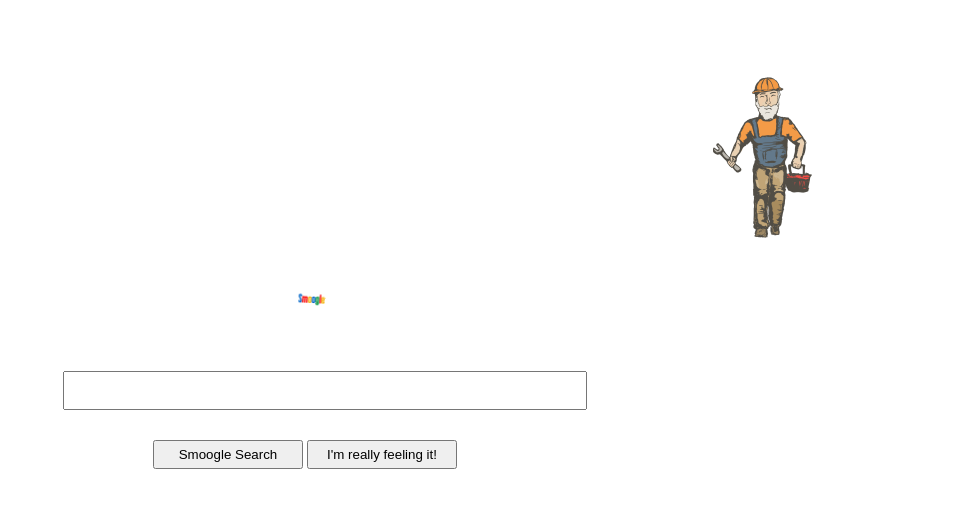
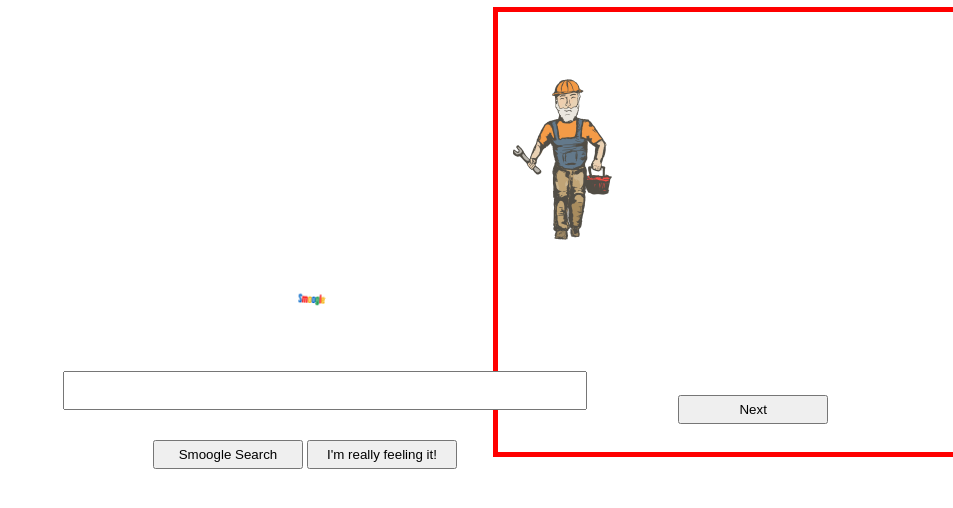
Before and after one commit to brettratner/Smoogle, a plain HTML site: page index.html in a window 1280 px wide. Shown: the whole page, without its empty margins (327-1280 px from the left). Drawn offline with nearby package versions, Linux system fonts and the light colour scheme.

Commit message:
added the story box in the top left to give instructions

```diff
--- a/index.html
+++ b/index.html
@@ -11,6 +11,7 @@
   <body id = "body">
   <div id="story">
     <img id="repairMan" src="repairman.png" width="100" height="175">
+      <button id="next"> Next </button>
   </div>
 
 
--- a/styles.css
+++ b/styles.css
@@ -12,6 +12,21 @@
 
 
 }
+
+#story {
+    position: fixed;
+    width: 500px;
+    display: block;
+    margin-left:84%;
+    left: 0;
+    top: 29%;
+	height: 55%;
+	 border-style: solid;
+    border-width: 5px;
+    border-color: red;
+}
+
+
 #loader{
 	position: fixed;
 	display: block;
@@ -23,10 +38,17 @@
 
 }
 #repairMan{
-	z-index: 10;
+    z-index: 10;
+    position: fixed;
+    margin-top: 12%;
+    margin-left: 3%;
+}
+#next{
+	top: 87%;
 	position: fixed;
-	margin-top: -50%;
-	margin-left: 130%;
+	left: 36%;
+}
+
 }
 body{
 	height: 100vh;
```
